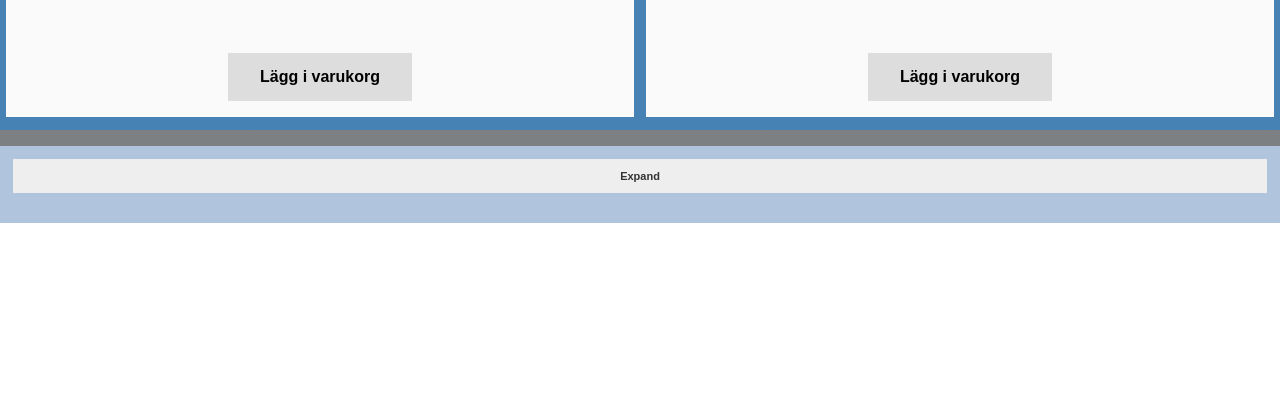
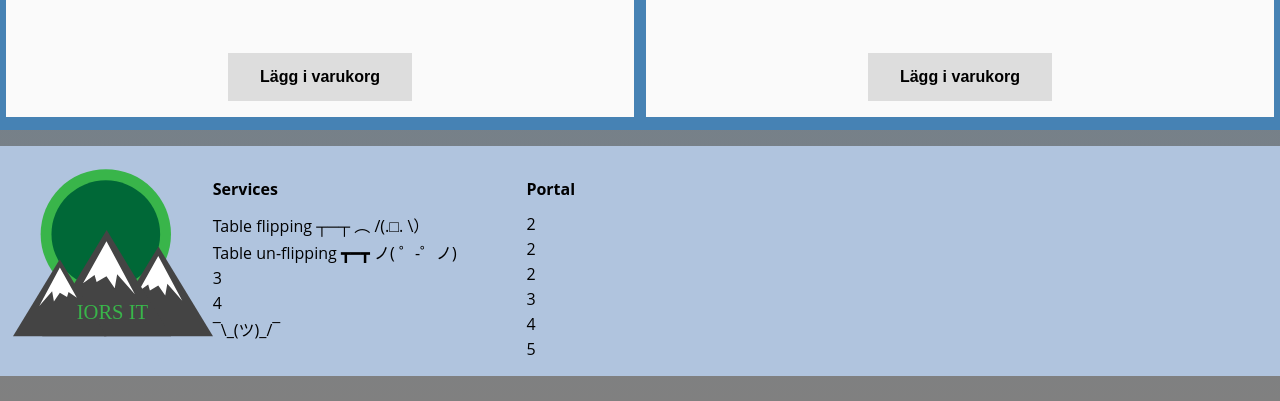
Before and after one commit to ludwig234/Website, a plain HTML site: page index.html in a window 1280 px wide. Shown: the part 1226-1627 px from the top of the page. Before the commit the page ends 1449 px from the top, so only its background shows below. Drawn offline with Linux system fonts and the light colour scheme.

Commit message:
changed header colour from white-grey to blue, removed expand feature on footer, added favicon that's actually a png. and "temporarily" removed 2 footer things

```diff
--- a/Files/Stylesheet.css
+++ b/Files/Stylesheet.css
@@ -4,7 +4,7 @@
     margin-left: auto;
 }
 header {
-    background-image: linear-gradient(#eeeeee, grey);
+    background-color: #457291;
 }
 /*todo: remove gradient and replace with a solid colour*/
 
@@ -22,7 +22,6 @@ footer {
     background: lightsteelblue;
     margin-top: 1em;
     padding: 1% 1% 0 1%;
-    transition: bottom 10s linear;
 }
 
 h1, h2, h3, h4 {
@@ -168,17 +167,18 @@ svg {
 }
 
 .flex_column {
-    width: auto;
-    max-width: 10rem;
+    width: 25%;
+    max-width: 25%;
     min-width: 5rem;
 }
 
 .flex_container {
     display: flex;
     flex-flow: row wrap;
-    transition: all 2s linear;
+    margin-bottom: 2%;
 }
 .flex_list {
+    padding-left: 0;
     list-style-type: none;
 }
 
@@ -188,31 +188,7 @@ svg {
 
 .flex_list > li:nth-child(1) {
     font-weight: bolder;
+    padding-bottom: 3%;
 }
 
-.tab > div {
-    opacity: 0;
-    height: 0;
-    overflow: hidden;
-}
-
-.tab > div:target {
-
-    opacity: 1;
-    height: auto;
-}
-
-.button {
-    display: block;
-    font: bold 11px Arial;
-    text-decoration: none;
-    background-color: #EEEEEE;
-    color: #333333;
-    padding: 1em 1em;
-    text-align: center;
-}
-
-/* .ascii_art {
-	white-space: pre-line;
-}
-*/
+/* .ascii_art { white-space: pre-line; } */
--- a/index.html
+++ b/index.html
@@ -4,11 +4,12 @@
     <meta name="viewport" content="width=device-width, initial-scale=1.0"/>
     <title>DOOM Slayer</title>
     <link rel="stylesheet" type="text/css" href="Files/Stylesheet.css">
+    <link rel="shortcut icon" href="Files/Pictures/IORS%20IT%20icon.png" type="image/png"
+          sizes="16x16 32x32 64x64 128x128 256x256"/>
     <audio id="resist" src="Files/Music/resist.mp3"></audio>
     <audio id="ACVC" src="Files/Music/03 - ACVC.mp3"></audio>
     <audio id="still_alive" src="Files/Music/Portal - 'Still Alive'.mp3"></audio>
     <audio id="TSFH" src="Files/Music/Heart of Courage.mp3"></audio>
-    <!--todo: add favicon-->
 </head>
 <html lang="sv">
 
@@ -31,7 +32,7 @@
             <img class="product_image" src="./Files/388661071.jpg" width="125" height="160"
                  alt="bild produkt/service">
             <div class="product_text">
-                <span class="product_name">Produktnamn A</span>
+                <span class="product_name">Produöktnamn A</span>
                 <span class="product_type">Typ</span>
                 <span class="product_price">1&nbsp;995&nbsp;kr/styck</span><br>
                 <span class="product_description">Beskrivning: Lorem ipsum dolor sit amet, consectetur adipiscing elit. </span><br>
@@ -106,9 +107,11 @@
                 <span class="product_price">10&nbsp;995&nbsp;kr/styck</span><br>
                 <span class="product_description">Beskrivning: Lorem ipsum dolor sit amet, consectetur adipiscing elit. </span><br>
             </div>
+
             <button class="product_add_to_cart" type="button" onclick='alert("Hello world")'>Lägg i
                 varukorg
             </button>
+
         </div>
 
     </div>
@@ -116,22 +119,20 @@
 </section>
 
 <footer>
-    <div class="tab">
-        <a class="button" href="#expand">Expand</a>
     <div id="expand" class="flex_container">
         <div>
-                <a id="button2" class="button" href="">Expand</a>
+            <img class="svg_logo" src="Files/Pictures/IORS IT.svg" height="200" width="200" alt="logo">
         </div>
         <div class="flex_column">
             <ul class="flex_list">
                 <li class="flex_list_item">
-                        column 1
+                    Services
                 </li>
                 <li class="flex_list_item">
-                        ┳━┳ ノ( ゜-゜ノ)
+                    Table flipping ┬─┬﻿ ︵ /(.□. \）
                 </li>
                 <li class="flex_list_item">
-                        ┬─┬﻿ ︵ /(.□. \）
+                    Table un-flipping ┳━┳ ノ( ゜-゜ノ)
                 </li>
                 <li class="flex_list_item">
                     3
@@ -146,7 +147,7 @@
         </div>
         <div class="flex_column">
             <ul class="flex_list">
-                    <li class="flex_list_item">column 2</li>
+                <li class="flex_list_item">Portal</li>
                 <li class="flex_list_item">2</li>
                 <li class="flex_list_item">2</li>
                 <li class="flex_list_item">2</li>
@@ -155,6 +156,7 @@
                 <li class="flex_list_item">5</li>
             </ul>
         </div>
+        <!--
         <div class="flex_column">
             <ul class="flex_list">
                 <li class="flex_list_item">
@@ -205,8 +207,7 @@
                 </li>
             </ul>
         </div>
+        -->
     </div>
-    </div>
-
 </footer>
 </html>
```
Also changed, not shown: Files/Pictures/IORS IT icon.png (added), Files/Pictures/IORS IT icon.svg (added). Lines whose indentation alone changed are shown as unchanged.
